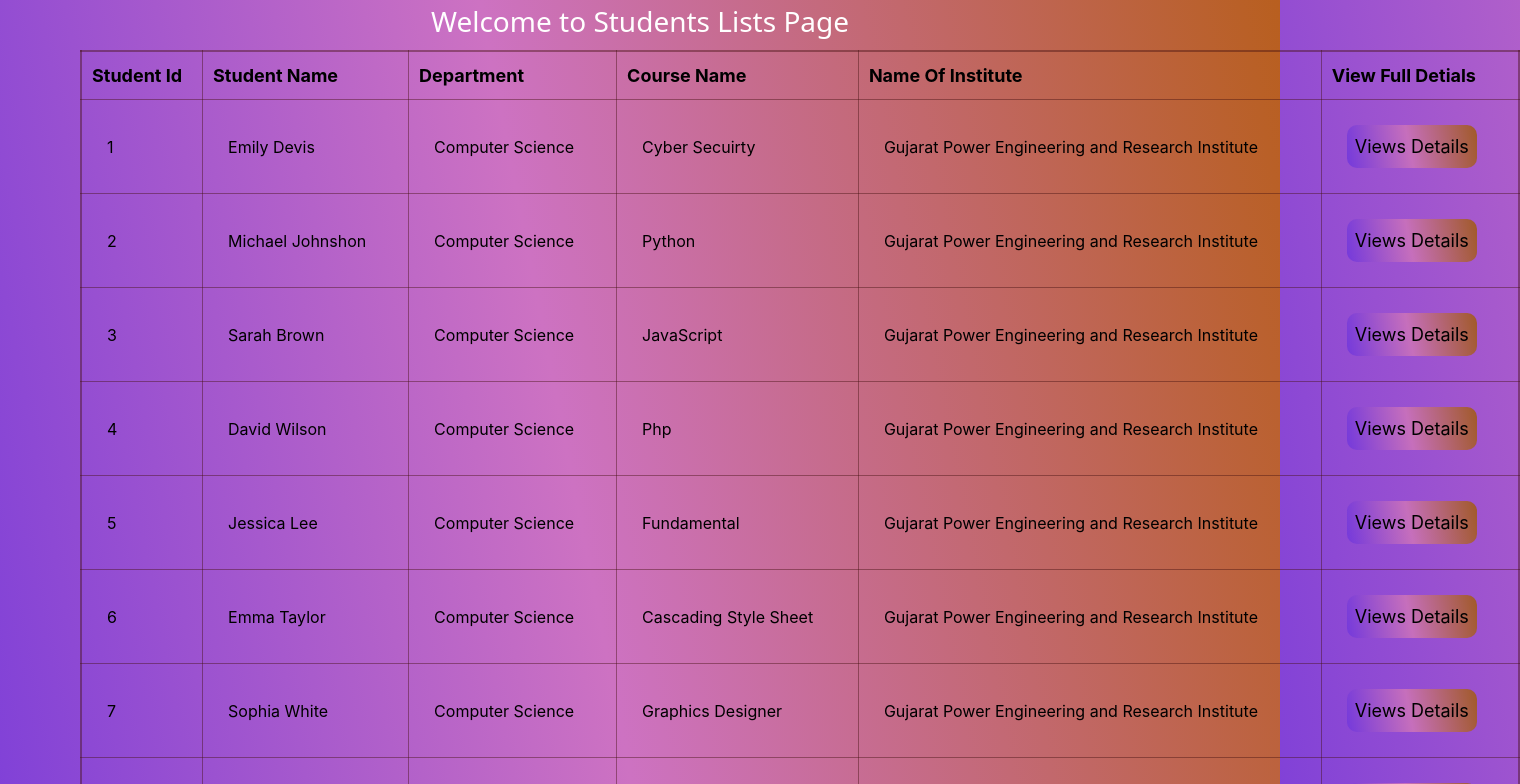
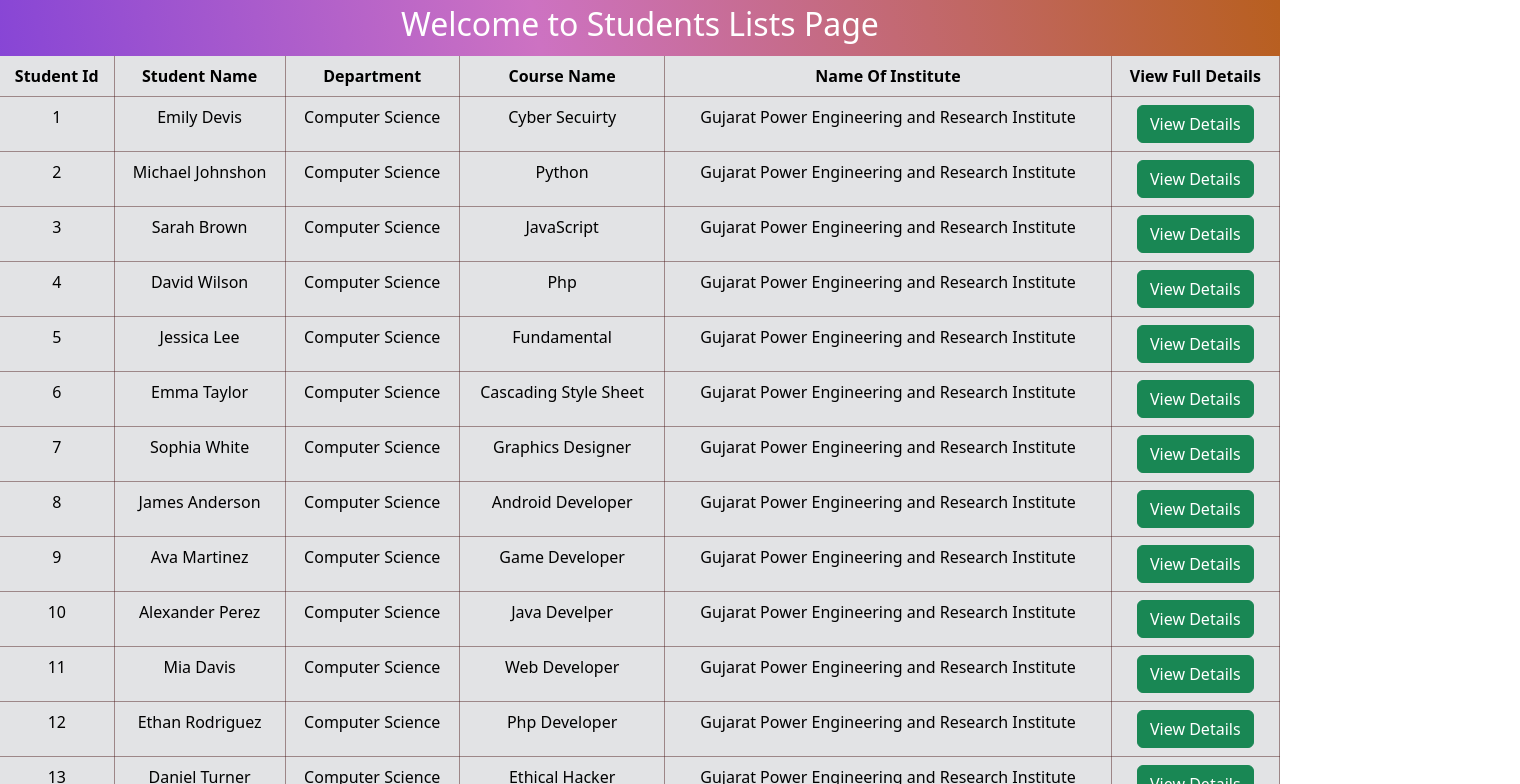
Before and after one commit to nisarg-frontendarmy/sample-react-project, a React (Create React App) app: page /dashboard in a window 1280 px wide. Shown: the top 784 px of the page, 1520 px wide, since content can reach past the window. Built offline with nearby package versions, Linux system fonts and the light colour scheme.

Commit message:
React-Bootstrap-Implement

```diff
--- a/src/App.css
+++ b/src/App.css
@@ -1,8 +1,7 @@
 @media screen and (min-width: 600px) {
   body {
-    /* text-align: center; */
     min-height: 100vh;
-    align-items: center;
+    /* align-items: center; */
     justify-content: center;
     color: white;
     background-image: linear-gradient(79deg, #7439db, #cd72c2 48%, #b85f1f);
@@ -89,16 +88,16 @@ button {
 
 /* Student List Page - Dashboard Page */
 
-.Dashboard-Table {
+/* .Dashboard-Table {
   text-align: center;
   display: flex;
   min-height: 100vh;
   align-items: center;
   justify-content: center;
-}
+} */
 
 /* Dashboard : GO To Student Page Button */
-.btn-1 {
+/* .btn-1 {
   color: black;
   background-image: linear-gradient(79deg, #7439db, #C66FBC 48%, #d0bbad);
   display: flex;
@@ -107,7 +106,7 @@ button {
   font-family: Inter, Hellvetica, sans-serif;
   font-size: medium;
   cursor: pointer;
-}
+} */
 
 .btn2 {
   color: white;
@@ -124,7 +123,7 @@ h1 {
 }
 
 
-.table {
+/* .table {
   width: 180vh;
   height: 50vh;
   margin-left: 80px;
@@ -133,7 +132,7 @@ h1 {
   font-size: large;
   font-family: Inter, Hellvetica, sans-serif;
   border: 2px solid rgba(70, 16, 16, 0.441);
-}
+} */
 
 
 
@@ -226,7 +225,7 @@ td {
 
 
 /* Single Student : Style the elements */
-.para1 {
+/* .para1 {
   position: fixed;
   border: 2px solid black;
   text-align: left;
@@ -238,13 +237,13 @@ td {
   width: 900px;
   background-color: #df9b6a transparent;
   color: #362f29;
-}
+} */
 
 /* .List-items {
   align-items: center;
 } */
 
-.List-items li {
+/* .List-items li {
   margin-bottom: 10px;
   font-family: Inter, Hellvetica, sans-serif;
   font-size: large;
@@ -253,4 +252,4 @@ td {
 #heading-1 {
   font-family: Inter, Hellvetica, sans-serif;
   font-size: larger;
-}
+} */
--- a/src/App.js
+++ b/src/App.js
@@ -1,14 +1,11 @@
-// import React, { useState } from "react";
 import { BrowserRouter, Route, Routes } from "react-router-dom";
 import Dashboard from "./components/dashboard/Dashboard";
 import Student from "./Student";
 import SingleStudent from "./SingleStudent";
-import SingleStudent1 from "./SingleStudent1";
-import SingleStudent2 from "./SingleStudent2";
 import Login from "./components/auth/Login";
 import Register from "./components/auth/Register";
 import ForgotPassword from "./components/auth/ForgotPassword";
-import 'bootstrap/dist/css/bootstrap.min.css';
+import "bootstrap/dist/css/bootstrap.min.css";
 
 function App() {
   return (
@@ -21,8 +18,6 @@ function App() {
         <Route path="/singlestudent" element={<SingleStudent />} />
         <Route path="/signup" element={<Register />} />
         <Route path="/forgotpassword" element={<ForgotPassword />} />
-        <Route path="/singlestudent1" element={<SingleStudent1 />} />
-        <Route path="/singleStudent2" element={<SingleStudent2 />} />
         <Route path="/students" element={<students />} />
       </Routes>
     </BrowserRouter>
--- a/src/SingleStudent.jsx
+++ b/src/SingleStudent.jsx
@@ -1,6 +1,7 @@
 import React from "react";
 import JSON from "./students.json";
 import { useLocation } from "react-router-dom";
+import ListGroup from 'react-bootstrap/ListGroup';
 
 function SingleStudent(props) {
   const location = useLocation();
@@ -8,17 +9,18 @@ function SingleStudent(props) {
   studentId = studentId.replace("?", "");
   console.log(location);
   const data = JSON.Dashboard.find((item) => item.studentId === studentId);
+
   return (
-    <div className="para1">
-      <h2 id="heading-1">Student Information:-</h2>
-      <ul className="List-items">
-        <li>Id : {data.studentId}</li>
-        <li>Name : {data.studentName}</li>
-        <li>Department :{data.deparment}</li>
-        <li>Course Name : {data.courseName}</li>
-        <li>Name of Institute : {data.instituteName}</li>
-        <li>School Name : Shree N.V Patel Vidhymandir : {data.SchoolName} </li>
-      </ul>
+    <div className="border w-50 m-5 p-2">
+      <div className="text-left fs-2 text-white">Student Information:</div>
+      <ListGroup>
+        <ListGroup.Item>Id : {data.studentId}</ListGroup.Item>
+        <ListGroup.Item>Name : {data.studentName}</ListGroup.Item>
+        <ListGroup.Item>Department : {data.department}</ListGroup.Item>
+        <ListGroup.Item>Course Name : {data.courseName}</ListGroup.Item>
+        <ListGroup.Item>Name of Institute : {data.instituteName}</ListGroup.Item>
+        <ListGroup.Item>School Name : Shree N.V Patel Vidhymandir : {data.SchoolName}</ListGroup.Item>
+      </ListGroup>
     </div>
   );
 }
--- a/src/SingleStudent1.jsx
+++ /dev/null
@@ -1,19 +0,0 @@
-import React from "react";
-
-function singleStudent1() {
-    return (
-        <div className="para1">
-            <h2 id="heading-1">Student Information:-</h2>
-            <ul className="List-items">
-                <li>Id : 2</li>
-                <li>Name : Michael Johnshon</li>
-                <li>Department : Computer Science</li>
-                <li>Course Name : Python</li>
-                <li>Name of Institute : Gujarat Power Engineering And Research Institute </li>
-                <li>School Name : Shree N.V Patel Vidhymandir </li>
-            </ul>
-        </div>
-    )
-}
-
-export default singleStudent1;
--- a/src/SingleStudent2.jsx
+++ /dev/null
@@ -1,19 +0,0 @@
-import React from "react";
-
-function singleStudent2() {
-    return (
-        <div className="para1">
-            <h2 id="heading-1">Student Information:-</h2>
-            <ul className="List-items">
-                <li>Id : 3</li>
-                <li>Name : Sarah Brown</li>
-                <li>Department : Computer Science</li>
-                <li>Course Name : JavaScript</li>
-                <li>Name of Institute : Gujarat Power Engineering And Research Institute </li>
-                <li>School Name : Shalin School </li>
-            </ul>
-        </div>
-    );
-}
-
-export default singleStudent2;
--- a/src/components/dashboard/Dashboard.jsx
+++ b/src/components/dashboard/Dashboard.jsx
@@ -1,37 +1,27 @@
 import React from "react";
 import { useNavigate } from "react-router-dom";
 import JSON from "../../students.json";
-// import { Form, Button } from "react-bootstrap";
-
+import Table from "react-bootstrap/Table";
+import Button from "react-bootstrap/Button";
 
 const Dashboard = () => {
   const history = useNavigate();
 
-  // const handleButtonClick = () => {
-  //   // Redirect to the student component page
-  //   window.location.href = "/Student";
-  // };
-
   return (
-    <div className="Dasboard-Table">
-      {/* <button className="btn-1" onClick={handleButtonClick}>
-        <b>Go To Student List Page</b>
-      </button> */}
-      <span>
-        {/* <button id="btn-2" onClick={() => history("/")}>
-          <b>Logout</b>
-        </button> */}
-      </span>
-      <div className="text-center fs-3 mb-2">Welcome to Students Lists Page</div>
-      <table className="table">
+    <div className="text-center w-100">
+      <div className="fs-2 mb-2">Welcome to Students Lists Page</div>
+      <Table variant="secondary">
+        <thead>
           <tr>
             <th>Student Id</th>
             <th>Student Name</th>
             <th>Department</th>
             <th>Course Name</th>
             <th>Name Of Institute</th>
-          <th>View Full Detials</th>
+            <th>View Full Details</th>
           </tr>
+        </thead>
+        <tbody>
           {JSON.Dashboard.map((res, index) => (
             <tr key={index}>
               <td>{res.studentId}</td>
@@ -40,17 +30,20 @@ const Dashboard = () => {
               <td>{res.courseName}</td>
               <td>{res.instituteName}</td>
               <td>
-              <button
-                className="btn2"
+                <Button
+                  variant="success"
+                  className="mx-auto d-flex justify-content-center"
                   onClick={() => history(`/SingleStudent?${res.studentId}`)}
                 >
-                Views Details
-              </button>
+                  View Details
+                </Button>
               </td>
             </tr>
           ))}
-      </table>
+        </tbody>
+      </Table>
     </div>
   );
 };
+
 export default Dashboard;
```
Lines whose indentation alone changed are shown as unchanged.
